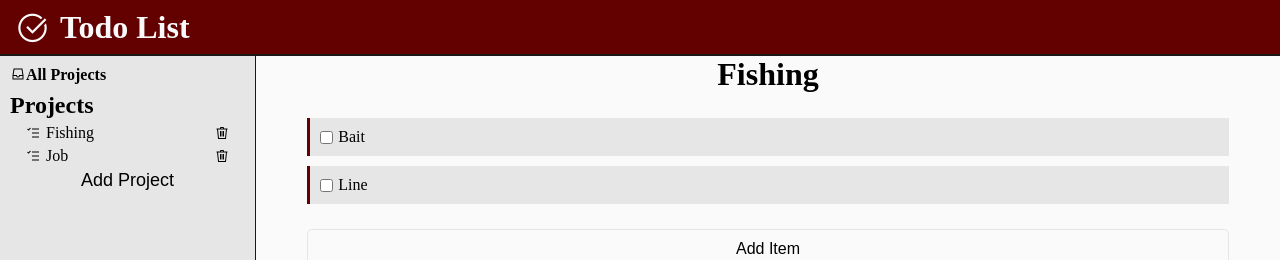
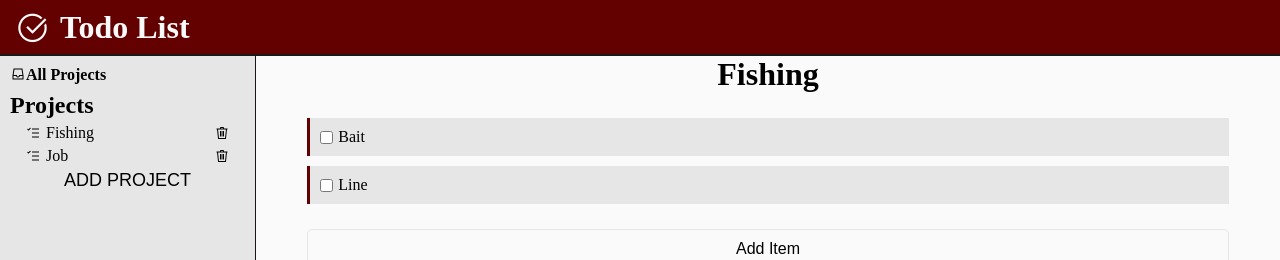
Before and after one commit to robisonwebdev/todo-react, a React (Create React App) app: page / in a window 1280 px wide. Shown: the top 260 px of the page. Built offline with nearby package versions, Linux system fonts and the light colour scheme.

Commit message:
Added Uppercase to .addProjectBtn Added underline on hover to .addProjectBtn

```diff
--- a/src/styles/ProjectsContainer.css
+++ b/src/styles/ProjectsContainer.css
@@ -24,8 +24,13 @@
 }
 
 .addProjectBtn {
-    cursor: pointer;
     background-color: var(--darkerWhite);
     border: none;
+    cursor: pointer;
     font-size: 18px;
+    text-transform: uppercase;
 }
+
+.addProjectBtn:hover {
+    text-decoration: underline;
+}
```
